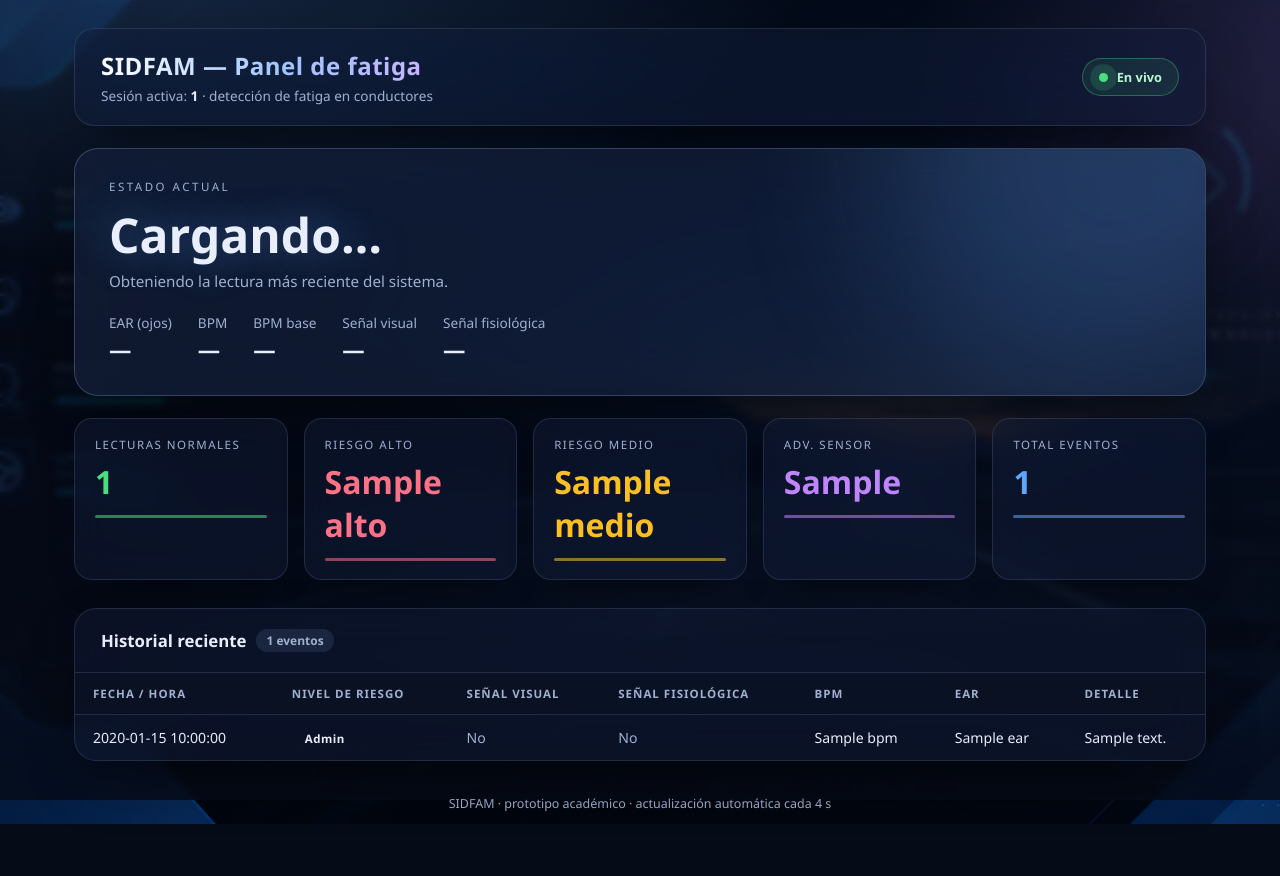
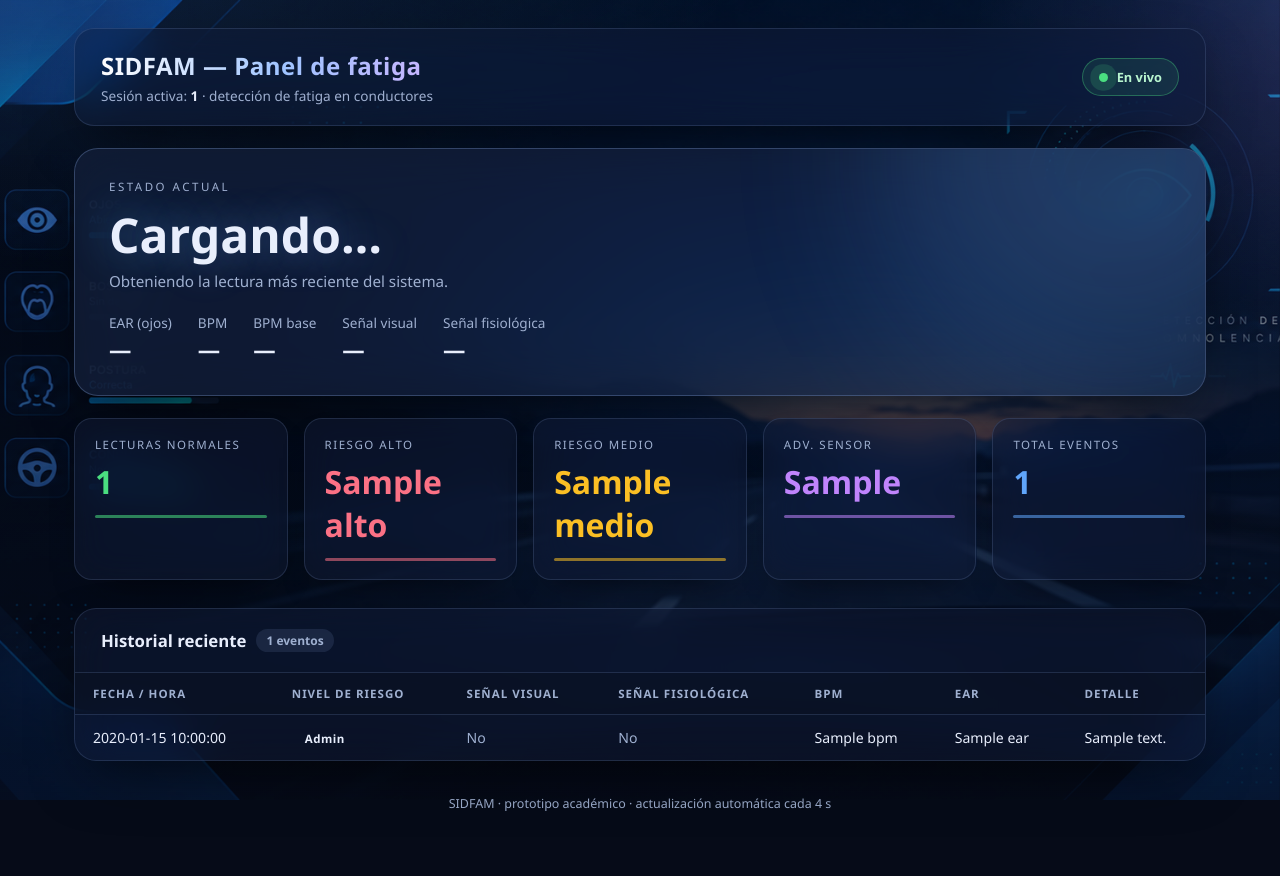
Before and after one commit to yersonh/Backend-Analitica-de-datos, a FastAPI app: template app/templates/dashboard.html in a window 1280 px wide. Run offline with FastAPI, Linux system fonts and the light colour scheme; the template is opened without the code that fills it: most values are stand-ins (such as "Sample title", 1, 10 or a date in 2020); a database or web service that is not in the repository returns one stand-in record (values such as "Sample title"); data that the repository does not hold is empty; some libraries are stand-ins or nearby versions.

Commit message:
Aclara el fondo del dashboard para que la imagen sea visible
El velo oscuro (opacidad 0.55-0.82 + blur) tapaba casi por completo
fondo.png. Se sube el brillo de la imagen a 0.92, se baja la opacidad
del degradado a 0.28-0.80 y se quita el desenfoque del velo; los
paneles glass siguen dando contraste al texto.

Co-Authored-By: Claude Sonnet 5 <noreply@anthropic.com>

```diff
--- a/app/templates/dashboard.html
+++ b/app/templates/dashboard.html
@@ -43,8 +43,9 @@
             background-image: url("/imagenes/fondo.png");
             background-size: cover;
             background-position: center;
-            filter: saturate(1.05) brightness(0.55);
-            transform: scale(1.06);
+            background-repeat: no-repeat;
+            background-attachment: fixed;
+            filter: saturate(1.1) brightness(0.92);
             z-index: -2;
         }
         body::after {
@@ -52,10 +53,9 @@
             position: fixed;
             inset: 0;
             background:
-                radial-gradient(1100px 600px at 12% -10%, rgba(96, 165, 250, 0.22), transparent 60%),
-                radial-gradient(900px 600px at 110% 10%, rgba(192, 132, 252, 0.18), transparent 55%),
-                linear-gradient(180deg, rgba(6, 11, 24, 0.55) 0%, rgba(6, 11, 24, 0.82) 100%);
-            backdrop-filter: blur(3px);
+                radial-gradient(1200px 700px at 8% -15%, rgba(96, 165, 250, 0.16), transparent 55%),
+                radial-gradient(900px 600px at 112% 8%, rgba(192, 132, 252, 0.14), transparent 52%),
+                linear-gradient(180deg, rgba(6, 11, 24, 0.28) 0%, rgba(6, 11, 24, 0.60) 65%, rgba(6, 11, 24, 0.80) 100%);
             z-index: -1;
         }
 
```
